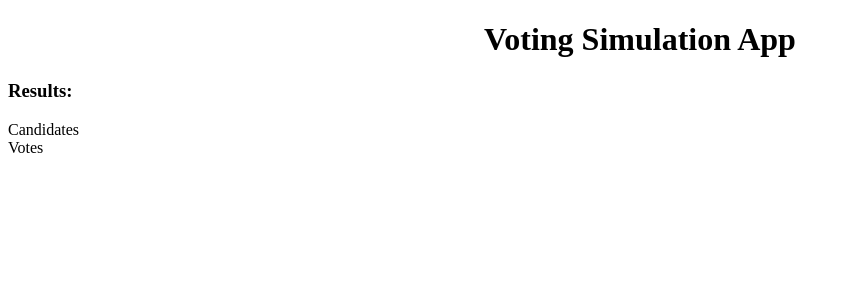
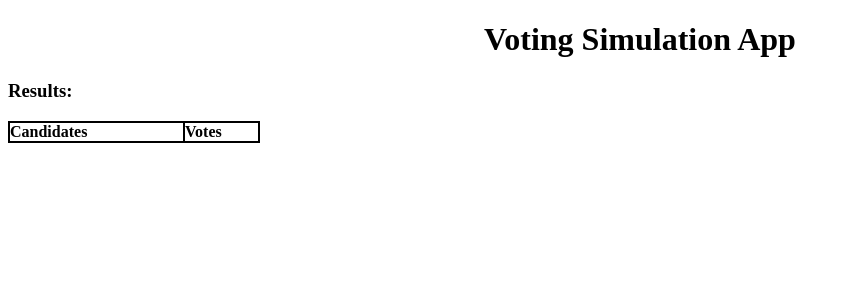
Before and after one commit to BryanPaulD/Capstone, an Angular app: page /results in a window 1280 px wide. Shown: the top 300 px of the page, without its empty margins (0-850 px from the left). Built offline with nearby package versions, Linux system fonts and the light colour scheme.

Commit message:
Final update on results.component.css for the assignment

```diff
--- a/src/app/results/results.component.css
+++ b/src/app/results/results.component.css
@@ -0,0 +1,28 @@
+
+#tableContainer
+{
+  width: 400px;
+  display: flex;
+}
+
+.candidatesColumn
+{
+  width: 175px;
+}
+.voteColumn
+{
+  border-right: 2px solid black;
+  width: 75px;
+}
+
+.tableCell
+{
+  border-left: 2px solid black;
+  border-bottom: 2px solid black;
+}
+
+.columnTitleCell
+{
+  border-top: 2px solid black;
+  font-weight: bold;
+}
```
